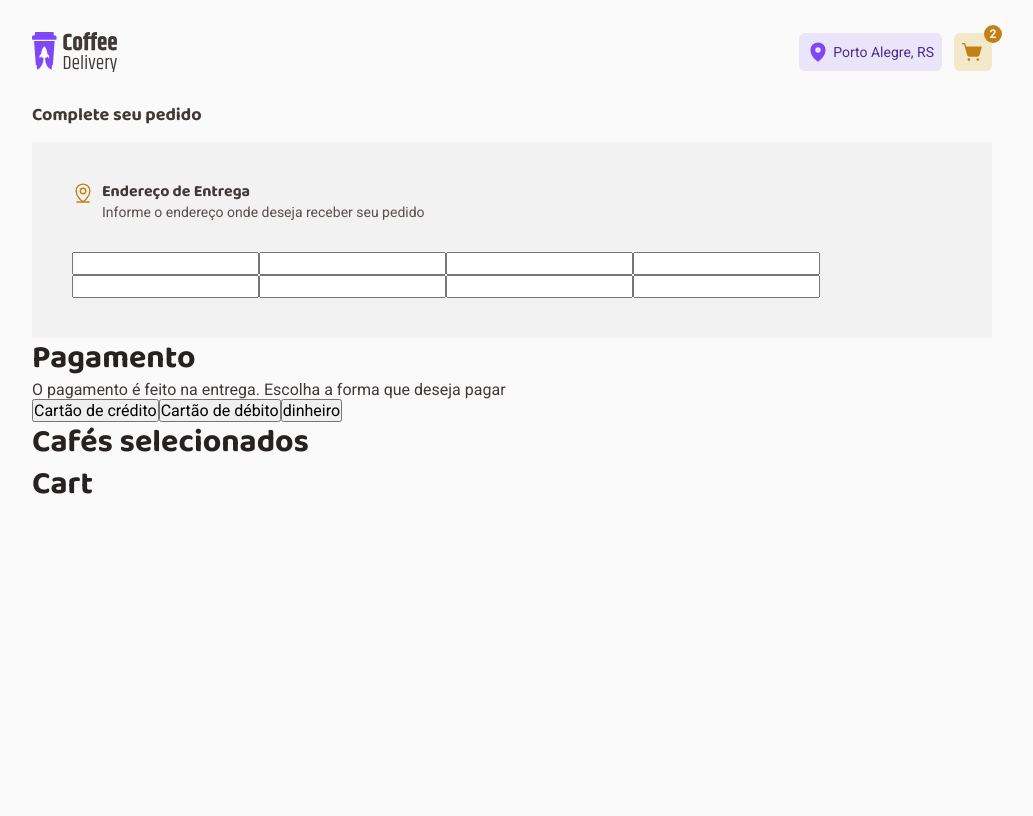
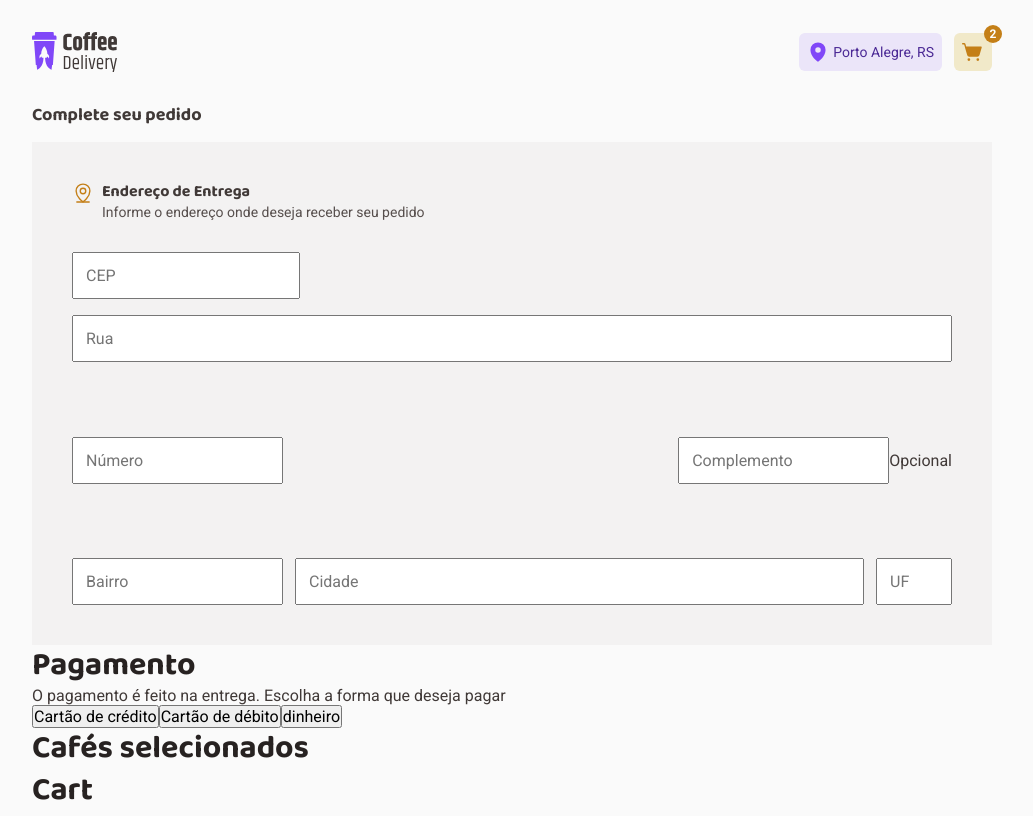
Before and after one commit to MartinGBB/coffee-delivery, a React (Vite) app: page /checkout in a window 1280 px wide. Shown: the whole page, without its empty margins (128-1161 px from the left). Built offline with nearby package versions, Linux system fonts and the light colour scheme.

Commit message:
styles: configura interface do pedido

```diff
--- a/src/pages/Checkout/index.tsx
+++ b/src/pages/Checkout/index.tsx
@@ -21,14 +21,22 @@ export function Checkout() {
             <p>Informe o endereço onde deseja receber seu pedido</p>
           </div>
           <form action="">
-            <input type="text" />
-            <input type="text" />
-            <input type="text" />
-            <input type="text" />
-            <input type="text" />
-            <input type="text" />
-            <input type="text" />
-            <input type="text" />
+            <div>
+              <input type="text" placeholder="CEP" />
+              <input type="text" placeholder="Rua" />
+            </div>
+            <div>
+              <input type="text" placeholder="Número" />
+              <div>
+                <input type="text" placeholder="Complemento" />
+                <p>Opcional</p>
+              </div>
+            </div>
+            <div>
+              <input type="text" placeholder="Bairro" />
+              <input type="text" placeholder="Cidade" />
+              <input type="text" placeholder="UF" />
+            </div>
           </form>
         </FormContainer>
       </AddressContainer>
--- a/src/pages/Checkout/styles.ts
+++ b/src/pages/Checkout/styles.ts
@@ -23,7 +23,7 @@ export const FormContainer = styled.div`
   flex-direction: column;
   padding: 2.5rem;
 
-  div {
+  > div {
     display: grid;
     grid-template-columns: 22px 1fr;
     column-gap: 0.5rem;
@@ -45,6 +45,63 @@ export const FormContainer = styled.div`
       color: ${({ theme }) => theme['yellow-dark']};
     }
   }
+
+  form {
+    display: flex;
+    flex-direction: column;
+    gap: 1rem;
+
+    input {
+      padding: 0.75rem;
+    }
+
+    > div:first-child {
+      display: flex;
+      gap: 1rem;
+      flex-direction: column;
+
+      & input:first-child {
+        width: 12.5rem;
+      }
+    }
+
+    & div:nth-child(2) {
+      padding: 1.82rem 0;
+      display: flex;
+      flex-wrap: wrap;
+      justify-content: space-between;
+      align-items: center;
+
+      & input {
+        height: fit-content;
+      }
+
+      & div {
+        display: flex;
+        align-items: center;
+      }
+    }
+
+    > div:nth-child(3) {
+      display: flex;
+      justify-content: space-between;
+      gap: 0.75rem;
+
+      & input:nth-child(2) {
+        width: 100%;
+      }
+
+      & input:nth-child(3) {
+        width: 3rem;
+      }
+    }
+
+    @media (max-width: 610px) {
+      div {
+        flex-wrap: wrap;
+      }
+    }
+  }
 `
 
 export const ContainerPagament = styled.div``
```
